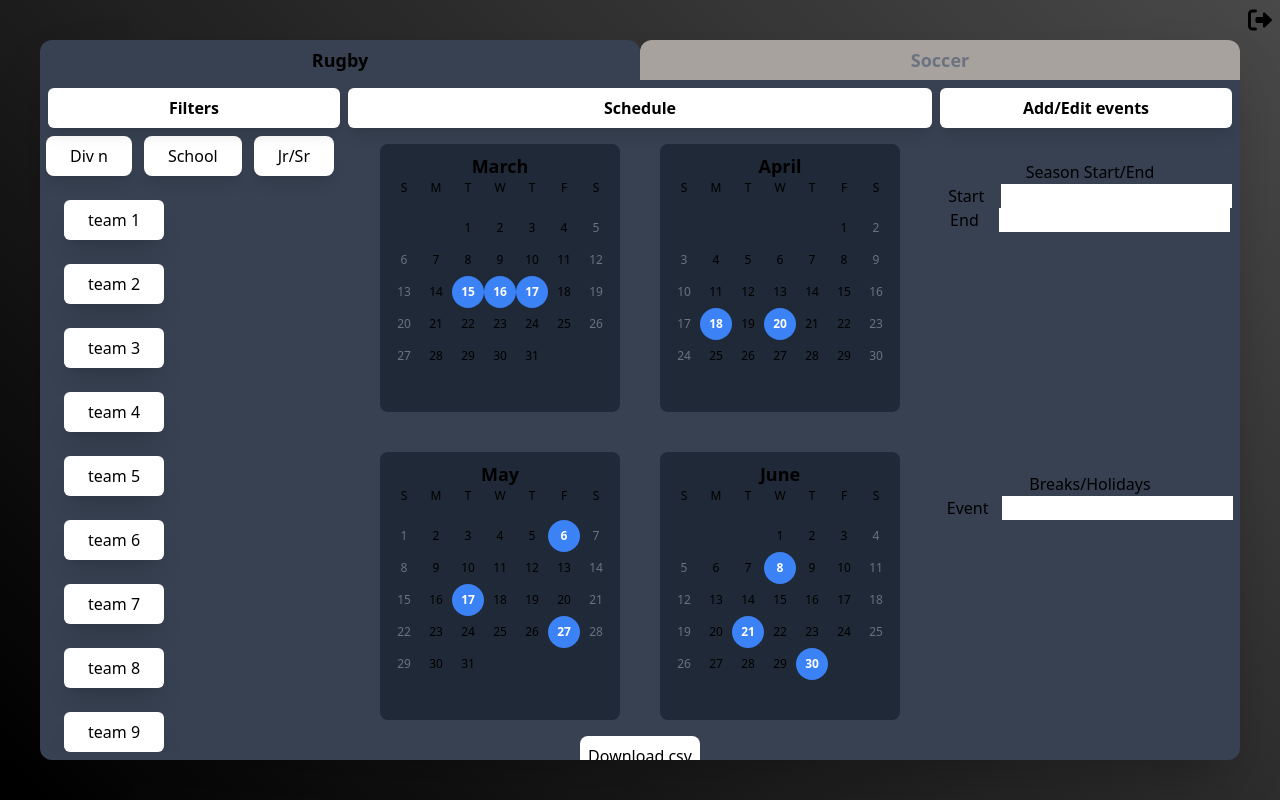
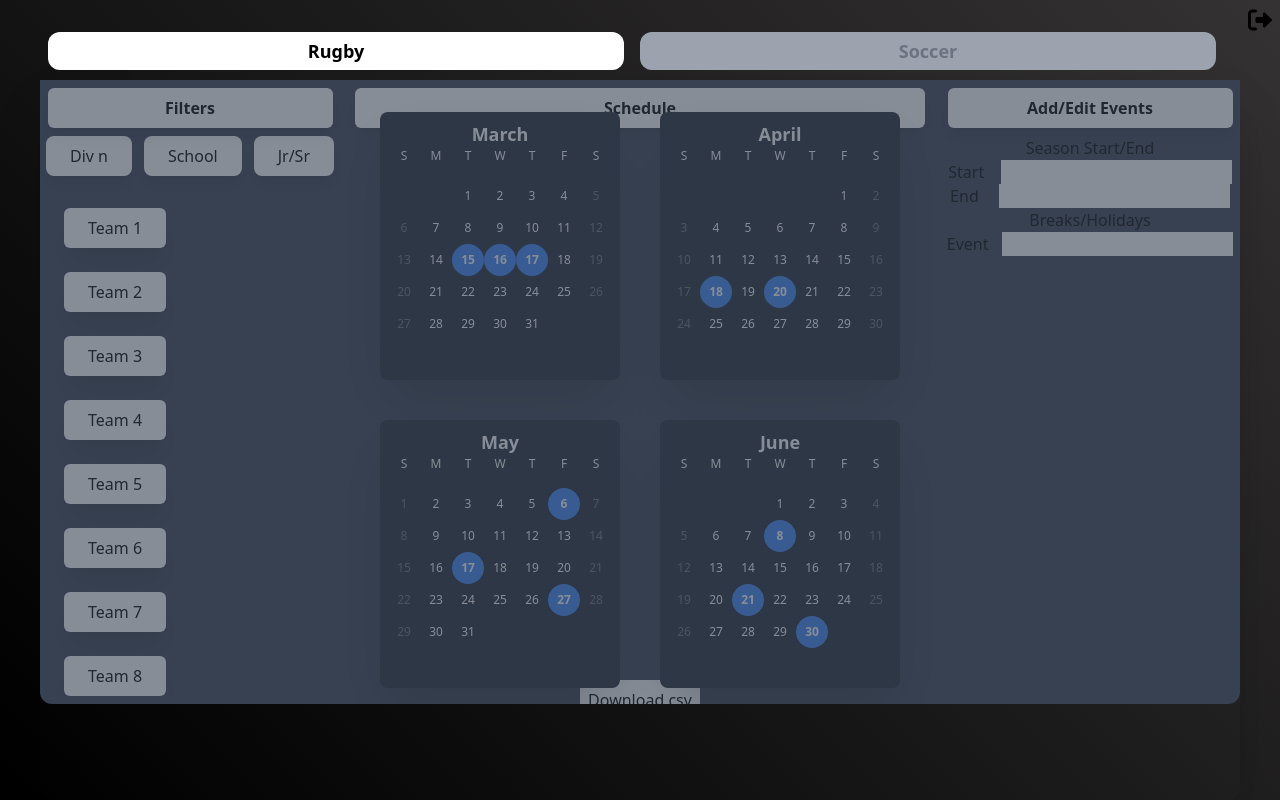
Before and after one commit to DennisSonntag/fieldScheduler, an Astro site: page /main in a window 1280 px wide. Built offline with nearby package versions, Linux system fonts and the light colour scheme; Astro itself is replaced by a stand-in of ours.

Commit message:
feat:added differnet page for soccer, dim sections brighten on hover effect

```diff
--- a/src/components/App.tsx
+++ b/src/components/App.tsx
@@ -1,46 +1,22 @@
-import { CSVLink } from "react-csv";
-import Btn from "./Btn";
-import Calendar from "./Calender";
+import { useState } from "react";
+import Rugby from "./Rugby";
+import Soccer from "./Soccer";
+import Sport from "./Sport";
 
 const App = () => {
-	const csvData = [
-		[
-			"Home Team",
-			"Visitor Team",
-			"Start Date (MM/DD/YYYY)",
-			"Start Time (HH:MM AA)",
-			"Duration (minutes)",
-			"Details",
-			"Show Details",
-			"League Name",
-			"Practice Type (Shared or Full)",
-			"Schedule Name",
-			"Venue",
-		],
-	];
+	// false == rugby, true == soccer
+	const [rugbyActive, setRugbyActive] = useState(true);
+	const [soccerActive, setSoccerActive] = useState(false);
 
-	const months = [ 2, 3, 4, 5];
 
-	const events: { [index: number]: number[] } = {
-		2: [ 15, 16, 17],
-		3: [18, 20],
-		4: [ 6, 17, 27],
-		5: [ 8, 21, 30],
+	const setRugby = () => {
+		setRugbyActive(prev => true);
+		setSoccerActive(prev => false);
 	};
 
-	const teams: { [index: number]: string } = {
-		1: "team",
-		2: "team",
-		3: "team",
-		4: "team",
-		5: "team",
-		6: "team",
-		7: "team",
-		8: "team",
-		9: "team",
-		10: "team",
-		11: "team",
-		12: "team",
+	const setSoccer = () => {
+		setRugbyActive(prev => false);
+		setSoccerActive(prev => true);
 	};
 
 	return (
@@ -50,89 +26,15 @@ const App = () => {
 					<path d="M160 96c17.7 0 32-14.3 32-32s-14.3-32-32-32H96C43 32 0 75 0 128V384c0 53 43 96 96 96h64c17.7 0 32-14.3 32-32s-14.3-32-32-32H96c-17.7 0-32-14.3-32-32l0-256c0-17.7 14.3-32 32-32h64zM504.5 273.4c4.8-4.5 7.5-10.8 7.5-17.4s-2.7-12.9-7.5-17.4l-144-136c-7-6.6-17.2-8.4-26-4.6s-14.5 12.5-14.5 22v72H192c-17.7 0-32 14.3-32 32l0 64c0 17.7 14.3 32 32 32H320v72c0 9.6 5.7 18.2 14.5 22s19 2 26-4.6l144-136z" />
 				</svg>
 			</a>
-			<main className="w-full h-full rounded-xl shadow-2xl ">
-				<nav className="flex w-full h-10">
-					<div className=" bg-gray-700 w-full h-full grid justify-center relative rounded-tl-xl rounded-tr-xl">
-						<h1 className=" text-lg font-bold w-fit h-fit absolute inset-0 m-auto">Rugby</h1>
-					</div>
-
-					<div className=" bg-stone-400 w-full h-full grid justify-center relative rounded-tl-xl rounded-tr-xl">
-						<h1 className="text-lg text-gray-500 font-bold w-fit h-fit absolute inset-0 m-auto color">Soccer</h1>
-					</div>
-				</nav>
-
-				{/* title bar */}
-				<section className="flex justify-around p-2 gap-2 bg-gray-700">
-					<div className="w-1/2 h-10 relative bg-white rounded-md shadow-lg">
-						<h1 className="font-bold absolute w-fit h-fit inset-0 m-auto">Filters</h1>
-					</div>
-					<div className="w-full h-10 relative bg-white rounded-md shadow-lg">
-						<h1 className="font-bold absolute w-fit h-fit inset-0 m-auto">Schedule</h1>
-					</div>
-					<div className="w-1/2 h-10 relative bg-white rounded-md shadow-lg">
-						<h1 className="font-bold absolute w-fit h-fit inset-0 m-auto">Add/Edit events</h1>
-					</div>
-				</section>
-
-				<section className="flex w-full h-[calc(100%-6rem)] bg-gray-700 rounded-bl-xl rounded-br-xl">
-					<div className="w-1/2 h-full  rounded-bl-xl">
-						<div className="flex w-ful h-10 justify-around">
-							<Btn title="Div n" />
-							<Btn title="School" />
-							<Btn title="Jr/Sr" />
-						</div>
-						<div className="overflow-auto w-full h-[calc(100%-3rem)]">
-							{Object.keys(teams).map(team => {
-								let teamIndex = Number(team);
-								return (
-									<div className="w-fit h-fit px-6 py-2 bg-white ml-6 my-6 text-center shadow-xl rounded-md hover:scale-125">
-										{teams[teamIndex]} {team}
-									</div>
-								);
-							})}
-						</div>
-					</div>
-
-					<div className="w-full h-full flex flex-col overflow-auto">
-						<section className="h-fit w-fit relative grid grid-cols-2 grid-rows-2 gap-10 p-2 m-auto inset-0">
-							{months.map(month => (
-								<Calendar events={events[month]} month={month}/>
-							))}
-						</section>
-
-						<section className="w-full h-[10%] grid place-content-center">
-							<button className="w-fit h-fit p-2 m-2 rounded-lg bg-white hover:scale-110 active:scale-90 duration-75 ease-in-out">
-								<CSVLink filename={"test.csv"} data={csvData}>
-									Download csv
-								</CSVLink>
-							</button>
-						</section>
-					</div>
-
-					<div className="w-1/2 h-full   rounded-br-xl flex flex-col ">
-						<div className="w-full h-full py-6">
-							<h1 className="text-center">Season Start/End</h1>
-							<div className="flex justify-around">
-								<p>Start</p>
-								<input type="text" />
-							</div>
-
-							<div className="flex justify-around">
-								<p>End</p>
-								<input type="text" />
-							</div>
-						</div>
-
-						<div className="w-full h-full py-6">
-							<h1 className="text-center">Breaks/Holidays</h1>
-							<div className="flex justify-around">
-								<p>Event</p>
-								<input type="text" />
-							</div>
-						</div>
-					</div>
-				</section>
-			</main>
+			<nav className="flex w-full h-10">
+				<Sport sport="Rugby" thing={rugbyActive} click={setRugby} />
+				<Sport sport="Soccer" thing={soccerActive} click={setSoccer} />
+			</nav>
+			{
+				rugbyActive
+				? <Rugby/>
+				: <Soccer/>
+			}
 		</>
 	);
 };
--- a/src/components/Calender.tsx
+++ b/src/components/Calender.tsx
@@ -65,12 +65,12 @@ const Calendar = (props: any) => {
 	let index = 0;
 	return (
 		<>
-			<main className="bg-gray-800 w-fit h-fit p-2 rounded-lg">
-				<h1 className="text-center text-lg font-bold">{months[month]}</h1>
+			<main className="bg-gray-800 w-fit h-fit p-2 rounded-lg shadow-2xl">
+				<h1 className="text-center text-lg font-bold text-white">{months[month]}</h1>
 
 				<div className="grid grid-cols-7 grid-rows-7 text-center text-xs">
 						{weekDays.map(day => (
-							<div className="w-8 h-8 text-center">{day}</div>
+							<div className="w-8 h-8 text-center text-white">{day}</div>
 						))}
 					{firstDays.map(day => (
 						<div> </div>
@@ -85,7 +85,7 @@ const Calendar = (props: any) => {
 							return <div className={"relative w-8 h-8 bg-blue-500 rounded-full cursor-pointer"}> <p className="absolute inset-0 m-auto text-white w-fit h-fit font-bold ">{day}</p></div>;
 						} else {
 
-							return <div className={"text-black relative w-8 h-8 cursor-pointer hoverDay"}> <p className=" absolute m-auto w-fit h-fit inset-0 ">{day}</p></div>;
+							return <div className={"text-white relative w-8 h-8 cursor-pointer hoverDay"}> <p className=" absolute m-auto w-fit h-fit inset-0 ">{day}</p></div>;
 						}
 					})}
 
--- /dev/null
+++ b/src/components/Rugby.tsx
@@ -0,0 +1,118 @@
+import Btn from "./Btn";
+import Calendar from "./Calender";
+import { CSVLink } from "react-csv";
+
+const Main = () => {
+const csvData = [
+		[
+			"Home Team",
+			"Visitor Team",
+			"Start Date (MM/DD/YYYY)",
+			"Start Time (HH:MM AA)",
+			"Duration (minutes)",
+			"Details",
+			"Show Details",
+			"League Name",
+			"Practice Type (Shared or Full)",
+			"Schedule Name",
+			"Venue",
+		],
+	];
+
+	const months = [2, 3, 4, 5];
+
+	const events: { [index: number]: number[] } = {
+		2: [15, 16, 17],
+		3: [18, 20],
+		4: [6, 17, 27],
+		5: [8, 21, 30],
+	};
+
+	const teams: { [index: number]: string } = {
+		1: "Team",
+		2: "Team",
+		3: "Team",
+		4: "Team",
+		5: "Team",
+		6: "Team",
+		7: "Team",
+		8: "Team",
+		9: "Team",
+		10: "Team",
+		11: "Team",
+		12: "Team",
+	};
+
+	return (
+
+			<main className="w-full h-full rounded-xl shadow-2xl ">
+				<section className="flex w-full h-[calc(100%-6rem)] bg-gray-700 rounded-bl-xl rounded-br-xl">
+					<div className="w-1/2 h-full  rounded-bl-xl opacity-40 hover:opacity-100 duration-150 ease-in-out relative ">
+						<div className="w-[95%] h-10 absolute inset-x-0 mx-auto bg-white rounded-md shadow-lg mt-2">
+							<h1 className="font-bold absolute w-fit h-fit inset-0 m-auto">Filters</h1>
+						</div>
+
+						<div className="pt-14 flex w-ful h-10 justify-around">
+							<Btn title="Div n" />
+							<Btn title="School" />
+							<Btn title="Jr/Sr" />
+						</div>
+						<div className="translate-y-12 overflow-auto w-full h-[calc(100%-7rem)]">
+							{Object.keys(teams).map(team => {
+								return (
+									<div className="w-fit h-fit px-6 py-2 bg-white ml-6 my-6 text-center shadow-xl rounded-md hover:scale-125">
+										{teams[Number(team)]} {team}
+									</div>
+								);
+							})}
+						</div>
+					</div>
+
+					<div className="w-full h-full flex flex-col overflow-auto opacity-40 hover:opacity-100 duration-150 ease-in-out relative">
+						<div className="w-[95%] h-10 absolute inset-x-0 mx-auto bg-white rounded-md shadow-lg mt-2">
+							<h1 className="font-bold absolute w-fit h-fit inset-0 m-auto">Schedule</h1>
+						</div>
+						<section className="h-fit w-fit relative grid grid-cols-2 grid-rows-2 gap-10 p-2 m-auto inset-0 translate-y-6">
+							{months.map(month => (
+								<Calendar events={events[month]} month={month} />
+							))}
+						</section>
+
+						<section className="w-full h-[10%] grid place-content-center">
+							<button className="w-fit h-fit p-2 m-2 rounded-lg bg-white hover:scale-110 active:scale-90 duration-75 ease-in-out">
+								<CSVLink filename={"test.csv"} data={csvData}>
+									Download csv
+								</CSVLink>
+							</button>
+						</section>
+					</div>
+
+					<div className="w-1/2 h-full  rounded-bl-xl opacity-40 hover:opacity-100 duration-150 ease-in-out relative">
+						<div className="w-[95%] h-10 absolute inset-x-0 mx-auto bg-white rounded-md shadow-lg mt-2">
+							<h1 className="font-bold absolute w-fit h-fit inset-0 m-auto">Add/Edit Events</h1>
+						</div>
+						<div className="w-full h-full py-6 translate-y-8">
+							<h1 className="text-center">Season Start/End</h1>
+							<div className="flex justify-around">
+								<p>Start</p>
+								<input type="text" />
+							</div>
+
+							<div className="flex justify-around">
+								<p>End</p>
+								<input type="text" />
+							</div>
+							<h1 className="text-center">Breaks/Holidays</h1>
+							<div className="flex justify-around">
+								<p>Event</p>
+								<input type="text" />
+							</div>
+						</div>
+					</div>
+				</section>
+			</main>
+
+	)
+
+}
+export default Main
--- /dev/null
+++ b/src/components/Soccer.tsx
@@ -0,0 +1,119 @@
+import Btn from "./Btn";
+import Calendar from "./Calender";
+import { CSVLink } from "react-csv";
+
+const Main = () => {
+const csvData = [
+		[
+			"Home Team",
+			"Visitor Team",
+			"Start Date (MM/DD/YYYY)",
+			"Start Time (HH:MM AA)",
+			"Duration (minutes)",
+			"Details",
+			"Show Details",
+			"League Name",
+			"Practice Type (Shared or Full)",
+			"Schedule Name",
+			"Venue",
+		],
+	];
+
+	const months = [2, 3, 4, 5];
+
+	const events: { [index: number]: number[] } = {
+		2: [15, 16, 17],
+		3: [18, 20],
+		4: [6, 17, 27],
+		5: [8, 21, 30],
+	};
+
+	const teams: { [index: number]: string } = {
+		1: "Team",
+		2: "Team",
+		3: "Team",
+		4: "Team",
+		5: "Team",
+		6: "Team",
+		7: "Team",
+		8: "Team",
+		9: "Team",
+		10: "Team",
+		11: "Team",
+		12: "Team",
+	};
+
+	return (
+
+			<main className="w-full h-full rounded-xl shadow-2xl ">
+				<section className="flex w-full h-[calc(100%-6rem)] bg-gray-700 rounded-bl-xl rounded-br-xl">
+					<h1>Building in progress</h1>
+					{/* <div className="w-1/2 h-full  rounded-bl-xl opacity-40 hover:opacity-100 duration-150 ease-in-out relative ">
+						<div className="w-[95%] h-10 absolute inset-x-0 mx-auto bg-white rounded-md shadow-lg mt-2">
+							<h1 className="font-bold absolute w-fit h-fit inset-0 m-auto">Filters</h1>
+						</div>
+
+						<div className="pt-14 flex w-ful h-10 justify-around">
+							<Btn title="Div n" />
+							<Btn title="School" />
+							<Btn title="Jr/Sr" />
+						</div>
+						<div className="translate-y-12 overflow-auto w-full h-[calc(100%-7rem)]">
+							{Object.keys(teams).map(team => {
+								return (
+									<div className="w-fit h-fit px-6 py-2 bg-white ml-6 my-6 text-center shadow-xl rounded-md hover:scale-125">
+										{teams[Number(team)]} {team}
+									</div>
+								);
+							})}
+						</div>
+					</div>
+
+					<div className="w-full h-full flex flex-col overflow-auto opacity-40 hover:opacity-100 duration-150 ease-in-out relative">
+						<div className="w-[95%] h-10 absolute inset-x-0 mx-auto bg-white rounded-md shadow-lg mt-2">
+							<h1 className="font-bold absolute w-fit h-fit inset-0 m-auto">Schedule</h1>
+						</div>
+						<section className="h-fit w-fit relative grid grid-cols-2 grid-rows-2 gap-10 p-2 m-auto inset-0 translate-y-6">
+							{months.map(month => (
+								<Calendar events={events[month]} month={month} />
+							))}
+						</section>
+
+						<section className="w-full h-[10%] grid place-content-center">
+							<button className="w-fit h-fit p-2 m-2 rounded-lg bg-white hover:scale-110 active:scale-90 duration-75 ease-in-out">
+								<CSVLink filename={"test.csv"} data={csvData}>
+									Download csv
+								</CSVLink>
+							</button>
+						</section>
+					</div>
+
+					<div className="w-1/2 h-full  rounded-bl-xl opacity-40 hover:opacity-100 duration-150 ease-in-out relative">
+						<div className="w-[95%] h-10 absolute inset-x-0 mx-auto bg-white rounded-md shadow-lg mt-2">
+							<h1 className="font-bold absolute w-fit h-fit inset-0 m-auto">Add/Edit Events</h1>
+						</div>
+						<div className="w-full h-full py-6 translate-y-8">
+							<h1 className="text-center">Season Start/End</h1>
+							<div className="flex justify-around">
+								<p>Start</p>
+								<input type="text" />
+							</div>
+
+							<div className="flex justify-around">
+								<p>End</p>
+								<input type="text" />
+							</div>
+							<h1 className="text-center">Breaks/Holidays</h1>
+							<div className="flex justify-around">
+								<p>Event</p>
+								<input type="text" />
+							</div>
+						</div>
+					</div> */}
+				</section>
+			</main>
+
+	)
+
+}
+export default Main
--- /dev/null
+++ b/src/components/Sport.tsx
@@ -0,0 +1,20 @@
+const Sport = (props: any) => {
+	const activeSport = props.thing;
+
+
+	return (
+		<>
+			{activeSport ? (
+				<div onClick={props.click} className=" bg-white w-[48%] h-[95%] relative rounded-xl m-2 translate-y-[-1rem] hover:scale-[105%] active:scale-[95%] duration-75 ease-in-out">
+					<h1 className=" text-lg font-bold w-fit h-fit absolute inset-0 m-auto">{props.sport}</h1>
+				</div>
+			) : (
+				<div  onClick={props.click} className=" bg-gray-400 w-[48%] h-[95%] relative rounded-xl m-2 translate-y-[-1rem] hover:scale-[105%] active:scale-[95%] duration-75 ease-in-out">
+					<h1 className="  text-gray-500 text-lg font-bold w-fit h-fit absolute inset-0 m-auto">{props.sport}</h1>
+				</div>
+			)}
+		</>
+	);
+};
+
+export default Sport;
--- a/src/main.css
+++ b/src/main.css
@@ -5,7 +5,7 @@
 @layer base {
 	.my-gradient {
 		background: rgb(0, 0, 0);
-		background: linear-gradient(45deg, rgba(0, 0, 0, 1) 0%, rgba(73, 73, 73, 1) 100%);
+		background: linear-gradient(45deg, rgba(0, 0, 0, 1) 0%, rgba(52, 50, 50, 1) 100%);
 	}
 
 	.field::after {
@@ -50,7 +50,8 @@
 		transition: transform 400ms;
 	}
 
-	.field:focus-within .label, .input:not(:placeholder-shown) + .label {
+	.field:focus-within .label,
+	.input:not(:placeholder-shown) + .label {
 		transform: scale(0.8) translateY(-1.5rem);
 	}
 
@@ -68,10 +69,9 @@
 		border-bottom: 2px dashed white;
 	}
 
-	.hoverDay:hover{
+	.hoverDay:hover {
 		color: white;
 		background-color: blue;
 		border-radius: 99999px;
-
 	}
 }
```
Also changed, not shown: src/components/Login.tsx (+3 -5 lines).
